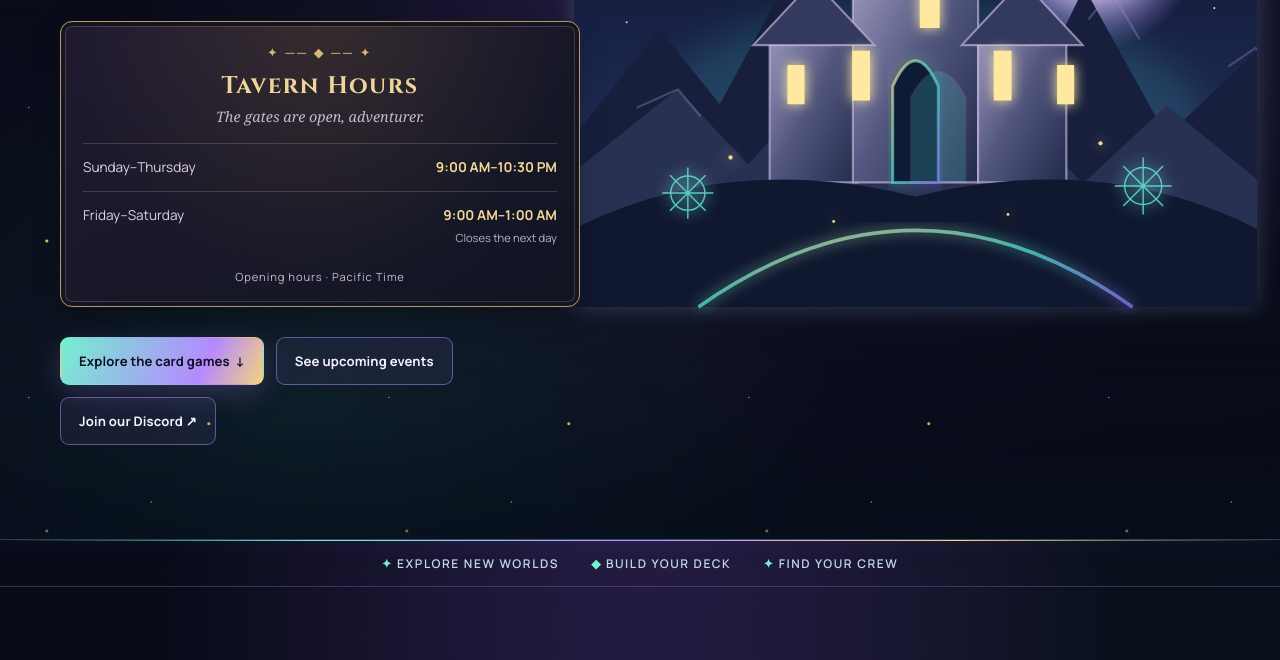
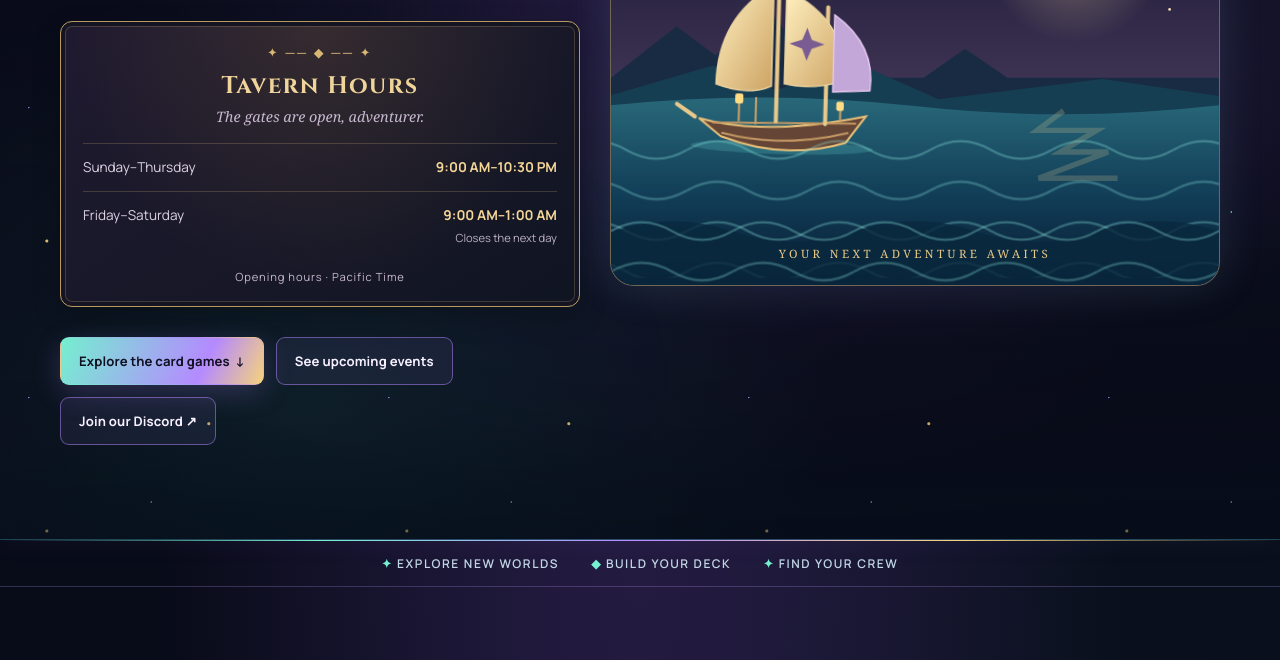
Before and after one commit to nexprometheus/feastedgaming.github.io, a website: page index.html in a window 1280 px wide. Shown: the part 490-1150 px from the top of the page. Drawn offline with Linux system fonts and the light colour scheme; no server answers.

Commit message:
Add animated fantasy sailing ship and moonlit ocean to homepage

```diff
--- a/index.html
+++ b/index.html
@@ -85,7 +85,14 @@ h1{font:800 clamp(2.5rem,5.7vw,4.8rem)/1.08 var(--serif);letter-spacing:-.025em;
     .business-hours dt{font-size:.85rem;color:#ddd3e4}.business-hours dd{margin:0;text-align:right;color:#f4d697;font-size:.85rem;font-weight:700}.business-hours dd small{display:block;color:#bcb0c6;font-size:.7rem;font-weight:400;margin-top:3px}
     .business-hours .hours-zone{margin:8px 0 0;text-align:center;color:#c7b9cf;font-size:.7rem;letter-spacing:.08em}
     @media(max-width:420px){.business-hours{padding:18px}.business-hours dl>div{flex-direction:column;gap:4px}.business-hours dd{text-align:left}}
-  </style>
+
+    .ocean-scene{position:relative;width:100%;min-width:0;border:1px solid rgba(232,200,134,.45);border-radius:24px;overflow:hidden;box-shadow:0 0 45px rgba(121,174,201,.16);background:#11152b}.ocean-scene svg{display:block;width:100%;height:auto}.ocean-toggle{position:absolute;right:12px;top:12px;padding:8px 12px;border:1px solid rgba(232,200,134,.45);border-radius:20px;background:rgba(10,18,35,.85);color:#f1ddb5;font:600 .72rem var(--sans);cursor:pointer}.ocean-toggle:focus-visible{outline:2px solid #f1ddb5;outline-offset:3px}
+    .ship-voyage{animation:sail-voyage 28s ease-in-out infinite alternate}.ship-bob{animation:sail-bob 3.6s ease-in-out infinite}.ocean-wave-back{animation:wave-drift 8s linear infinite}.ocean-wave-front{animation:wave-drift 5s linear infinite reverse}
+    @keyframes sail-voyage{from{transform:translate(225px,395px)}to{transform:translate(675px,395px)}}@keyframes sail-bob{0%,100%{transform:translateY(0) rotate(-2deg)}50%{transform:translateY(9px) rotate(2deg)}}@keyframes wave-drift{from{transform:translateX(0)}to{transform:translateX(180px)}}
+    .ocean-scene.is-paused *{animation-play-state:paused!important}
+    @media(max-width:820px){.ocean-scene{margin-top:30px}}
+    @media(prefers-reduced-motion:reduce){.ocean-scene .ship-voyage{animation:none!important;transform:translate(450px,395px)}.ocean-scene .ship-bob,.ocean-scene .ocean-wave{animation:none!important}.ocean-toggle{display:none}}
+</style>
 </head>
 <body>
   <a class="skip" href="#main">Skip to content</a>
@@ -97,7 +104,43 @@ h1{font:800 clamp(2.5rem,5.7vw,4.8rem)/1.08 var(--serif);letter-spacing:-.025em;
   <main id="main">
     <section class="hero" id="home">
       <div class="wrap hero-grid"><div class="hero-copy"><div class="kicker">Your next game night, upgraded</div><div class="tag" style="margin-top:14px">⌖ Located in Pasadena, California</div><h1>ENTER THE<span>NEXUS.</span></h1><p>Connect with players, find your next card game, and join friendly tournaments in a world built for the whole gaming community.</p><aside class="business-hours" aria-label="Opening hours"><div class="hours-ornament" aria-hidden="true">✦ ── ◆ ── ✦</div><h3>Tavern Hours</h3><p class="hours-welcome">The gates are open, adventurer.</p><dl><div><dt>Sunday–Thursday</dt><dd>9:00 AM–10:30 PM</dd></div><div><dt>Friday–Saturday</dt><dd>9:00 AM–1:00 AM<small>Closes the next day</small></dd></div></dl><p class="hours-zone">Opening hours · Pacific Time</p></aside><div class="actions"><a class="btn primary" href="#tcg">Explore the card games&nbsp; ↓</a><a class="btn secondary" href="#events">See upcoming events</a><a class="btn secondary" href="https://discord.gg/J6PPwEKbY" target="_blank" rel="noopener noreferrer">Join our Discord ↗</a></div></div>
-        <img class="hero-art" src="assets/hero-art.svg" alt="A futuristic starship crossing an electric-blue planet above an illuminated alien city" width="900" height="650">
+        <div class="ocean-scene" id="oceanScene">
+        <svg viewBox="0 0 900 650" role="img" aria-labelledby="oceanTitle oceanDesc" xmlns="http://www.w3.org/2000/svg">
+          <title id="oceanTitle">Voyage to the Nexus</title><desc id="oceanDesc">A golden-sailed fantasy ship glides across moonlit turquoise waves beneath a starry purple sky.</desc>
+          <defs>
+            <linearGradient id="oceanSky" x2="0" y2="1"><stop stop-color="#100f2b"/><stop offset="1" stop-color="#645274"/></linearGradient>
+            <linearGradient id="oceanWater" x2="0" y2="1"><stop stop-color="#286879"/><stop offset=".5" stop-color="#123f59"/><stop offset="1" stop-color="#071b32"/></linearGradient>
+            <linearGradient id="sailGold" x2="1" y2="1"><stop stop-color="#fff0bf"/><stop offset="1" stop-color="#cda364"/></linearGradient>
+            <radialGradient id="moonGlow"><stop stop-color="#ffe5ac" stop-opacity=".35"/><stop offset="1" stop-color="#ffe5ac" stop-opacity="0"/></radialGradient>
+            <pattern id="wavePattern" width="180" height="60" patternUnits="userSpaceOnUse"><path d="M0 30 Q45 4 90 30 T180 30" fill="none" stroke="#8be4dc" stroke-opacity=".35" stroke-width="3"/></pattern>
+          </defs>
+          <rect width="900" height="650" rx="24" fill="url(#oceanSky)"/>
+          <circle cx="686" cy="155" r="135" fill="url(#moonGlow)"/><circle cx="686" cy="155" r="47" fill="#f8dfaa"/><circle cx="703" cy="143" r="42" fill="#36304e"/>
+          <g fill="#f6deaf"><circle cx="91" cy="111" r="2"/><circle cx="182" cy="68" r="2"/><circle cx="320" cy="137" r="2"/><circle cx="488" cy="75" r="2"/><circle cx="798" cy="85" r="2"/><circle cx="827" cy="242" r="2"/><path d="M403 173l3 8 8 3-8 3-3 8-3-8-8-3 8-3z"/></g>
+          <path d="M0 343L97 267 155 310 224 233 318 343 463 343 524 300 587 343 900 343V410H0Z" fill="#192b43"/>
+          <path d="M0 369L151 325 244 362 361 320 485 375 728 345 900 370V440H0Z" fill="#163e52"/>
+          <path d="M0 384Q225 360 450 385T900 384V650H0Z" fill="url(#oceanWater)"/>
+          <path d="M670 392l-39 29h88l-54 32h71l-103 39h117" fill="none" stroke="#f4d596" stroke-opacity=".2" stroke-width="8"/>
+          <g class="ship-voyage"><g class="ship-bob">
+            <ellipse cx="0" cy="43" rx="135" ry="10" fill="#6ce0d7" opacity=".2"/>
+            <path d="M-124 3Q-25 28 123-6L94 34Q6 63-91 29Z" fill="#654535" stroke="#e7bf79" stroke-width="3"/>
+            <path d="M-90 24Q0 45 98 19M-104 9L109 5" fill="none" stroke="#c29763" stroke-width="3"/>
+            <path d="M-130 1L-157-17M-10 5V-211M63 7V-166" stroke="#e9c88c" stroke-width="6" stroke-linecap="round"/>
+            <path d="M-18-197Q-100-148-100-48Q-52-31-18-47Z" fill="url(#sailGold)" stroke="#ebd4a1" stroke-width="2"/>
+            <path d="M1-190Q93-148 89-58Q46-42 1-51Z" fill="url(#sailGold)" stroke="#ebd4a1" stroke-width="2"/>
+            <path d="M73-155Q136-112 128-44L73-41Z" fill="#c2a7d8" stroke="#e6c9ef" stroke-width="2"/>
+            <path d="M-10-211L35-204-10-187Z" fill="#bda0de"/>
+            <path d="M33-135l7 18 19 6-19 7-7 18-7-18-19-7 19-6z" fill="#795c91"/>
+            <path d="M-65-35V6M-40-30V10M85-26V2" stroke="#caa06a" stroke-width="3"/>
+            <rect x="-71" y="-35" width="12" height="15" rx="3" fill="#ffdc83"/><rect x="79" y="-27" width="11" height="14" rx="3" fill="#ffdc83"/>
+          </g></g>
+          <g class="ocean-wave ocean-wave-back"><rect x="-180" y="430" width="1260" height="210" fill="url(#wavePattern)"/></g>
+          <path d="M0 572Q90 540 180 571T360 571T540 571T720 571T900 571V650H0Z" fill="#09283e" opacity=".8"/>
+          <g class="ocean-wave ocean-wave-front"><rect x="-180" y="553" width="1260" height="100" fill="url(#wavePattern)"/></g>
+          <text x="450" y="610" text-anchor="middle" fill="#e8c886" font-family="Georgia,serif" font-size="17" letter-spacing="5">YOUR NEXT ADVENTURE AWAITS</text>
+        </svg>
+        <button class="ocean-toggle" id="oceanToggle" type="button" aria-pressed="false">Pause animation</button>
+      </div>
       </div>
     </section>
     <div class="rune-rule"></div><div class="intro-strip"><div class="wrap"><span><b>✦</b> EXPLORE NEW WORLDS</span><span><b>◆</b> BUILD YOUR DECK</span><span><b>✦</b> FIND YOUR CREW</span></div></div>
@@ -212,5 +255,7 @@ h1{font:800 clamp(2.5rem,5.7vw,4.8rem)/1.08 var(--serif);letter-spacing:-.025em;
 
 
 
-<script src="assets/site-config.js"></script><script src="assets/community.js?v=20261109-launch"></script><script src="assets/staff-shortcut.js?v=20261109-1"></script></body>
+<script src="assets/site-config.js"></script><script src="assets/community.js?v=20261109-launch"></script><script src="assets/staff-shortcut.js?v=20261109-1"></script><script>
+    document.getElementById('oceanToggle').addEventListener('click',function(){const paused=document.getElementById('oceanScene').classList.toggle('is-paused');this.setAttribute('aria-pressed',String(paused));this.textContent=paused?'Resume animation':'Pause animation';});
+  </script></body>
 </html>
```
